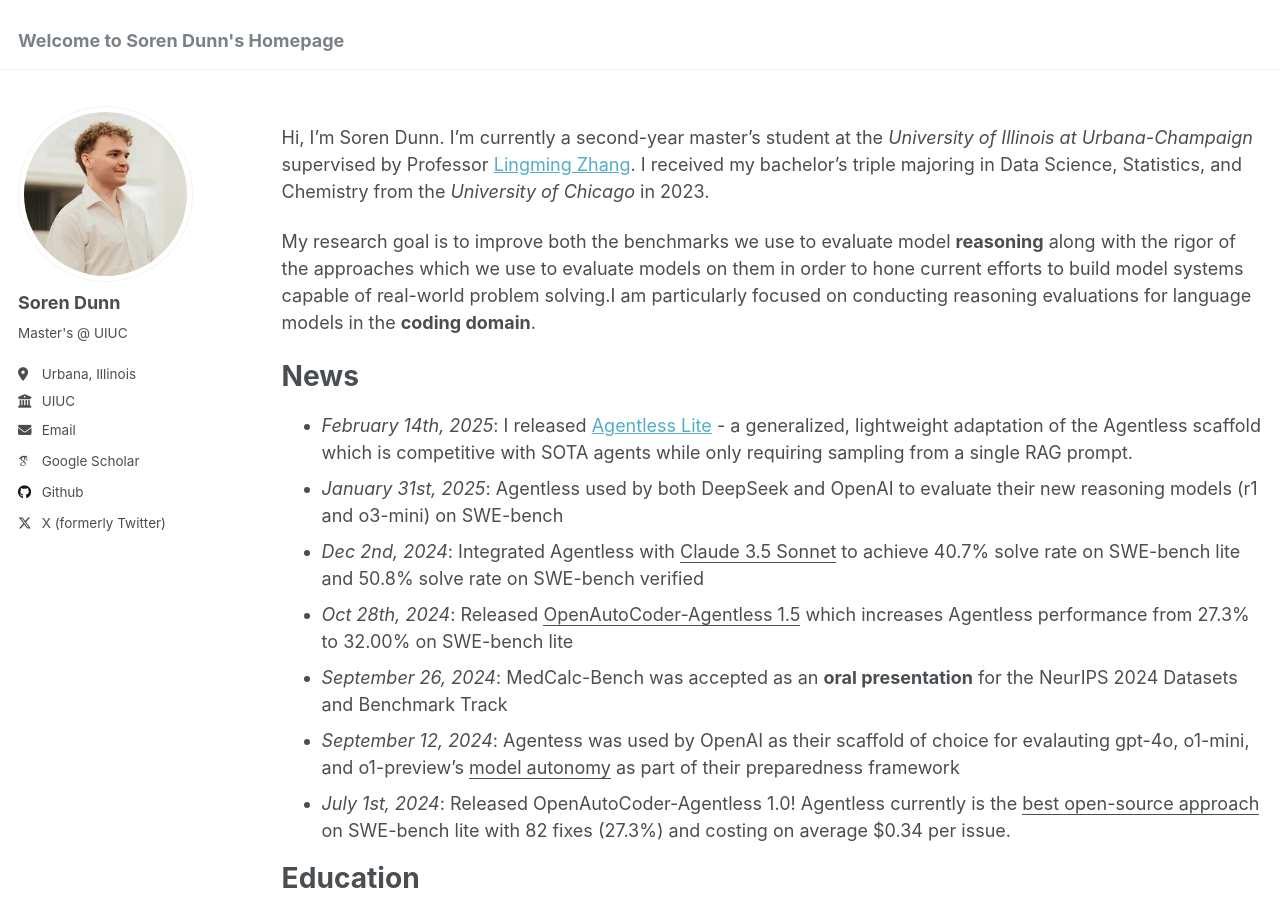
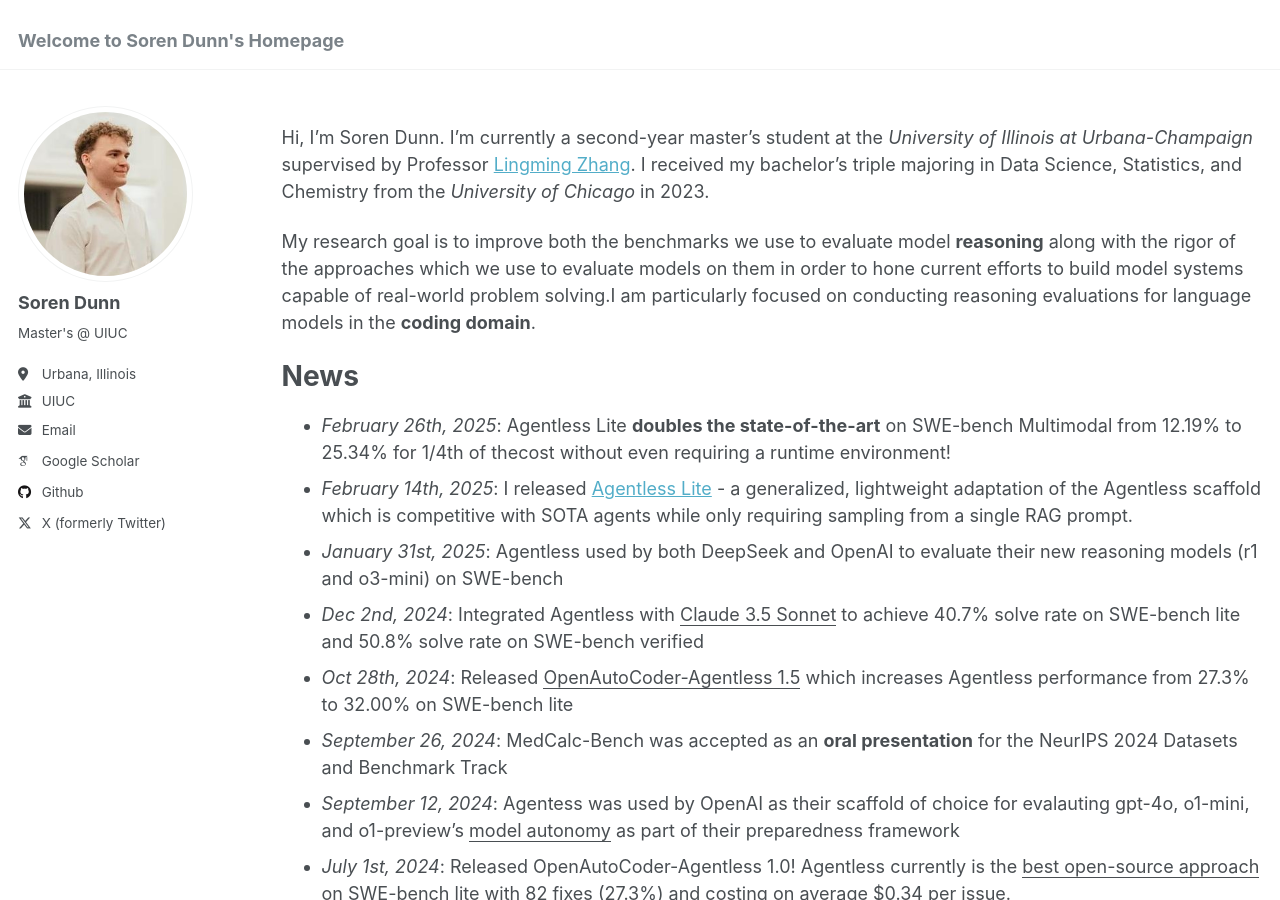
Before and after one commit to sorendunn/sorendunn.github.io, a Jekyll site: the page built from _pages/about.md, in a window 1280 px wide and 900 px high. Built offline with Jekyll 4.4.1, drawn with Linux system fonts in a browser that asks for light colours; some web fonts are replaced.

Commit message:
update news

```diff
--- a/_pages/about.md
+++ b/_pages/about.md
@@ -15,6 +15,7 @@ My research goal is to improve both the benchmarks we use to evaluate model **re
 
 News
 =====
+- *February 26th, 2025*: Agentless Lite **doubles the state-of-the-art** on SWE-bench Multimodal from 12.19% to 25.34% for 1/4th of thecost without even requiring a runtime environment!
 - *February 14th, 2025*: I released [Agentless Lite](https://github.com/sorendunn/Agentless-Lite) - a generalized, lightweight adaptation of the Agentless scaffold which is competitive with SOTA agents while only requiring sampling from a single RAG prompt.
 - *January 31st, 2025*: Agentless used by both DeepSeek and OpenAI to evaluate their new reasoning models (r1 and o3-mini) on SWE-bench
 - *Dec 2nd, 2024*: Integrated Agentless with <ins>Claude 3.5 Sonnet</ins> to achieve 40.7% solve rate on SWE-bench lite and 50.8% solve rate on SWE-bench verified
```
